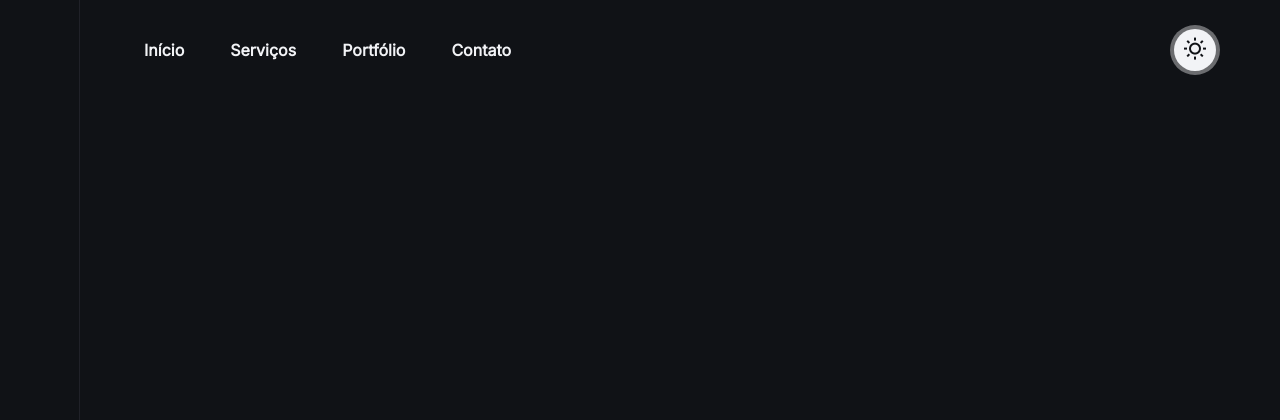
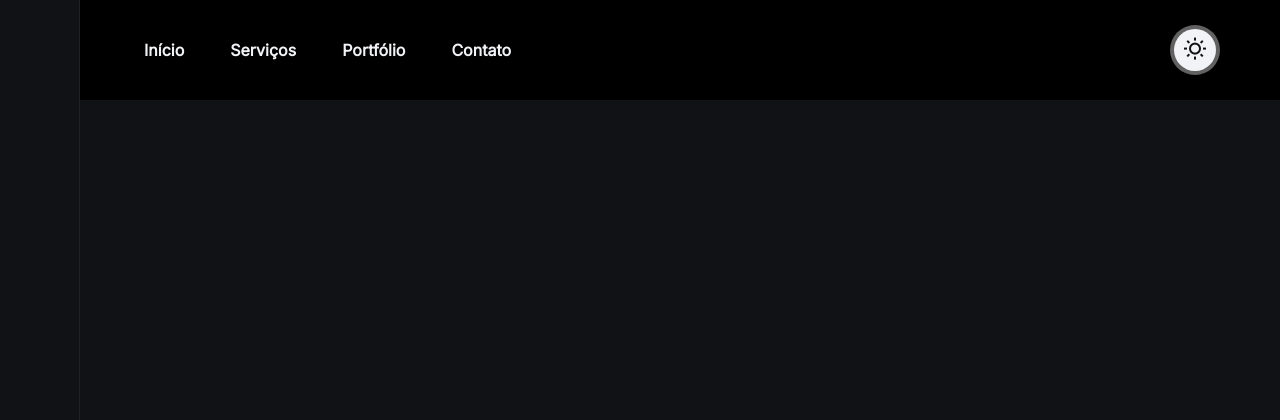
Before and after one commit to terrydamasio/project-portfolio, a PHP site: page / in a window 1280 px wide. Shown: the top 420 px of the page. Run offline with PHP 8.4, Linux system fonts and the light colour scheme; some libraries are stand-ins or nearby versions.

Commit message:
Atualização Navbar

```diff
--- a/css/style.css
+++ b/css/style.css
@@ -121,6 +121,11 @@
     justify-content: center;
 }
 
+#header.header-scrolled,
+#header.header-inner-pages {
+  background: rgba(40, 58, 90, 0.9);
+}
+
 .hero-1 a {
     font-size: 20px;
     width: 40px;
@@ -202,7 +207,20 @@
 
 main nav {
     height: 100px;
+    position: sticky;
+    position: -webkit-sticky;
+    top: 0;
+    z-index: 1;
+    background: #000;
 }
+
+main nav:hover {
+    background: #000;
+    opacity: 0.5;
+    transition: 0.5s;
+}
+
+
 
 main nav :where(.container, ul) {
     display: flex;
--- a/index.html
+++ b/index.html
@@ -3,6 +3,7 @@
 <head>
     <meta charset="UTF-8">
     <meta name="viewport" content="width=device-width, initial-scale=1.0">
+
     <!-- Style CSS -->
     <link rel="stylesheet" href="css/style.css">
     <link href="https://cdn.jsdelivr.net/npm/remixicon@3.4.0/fonts/remixicon.css" rel="stylesheet">
```
